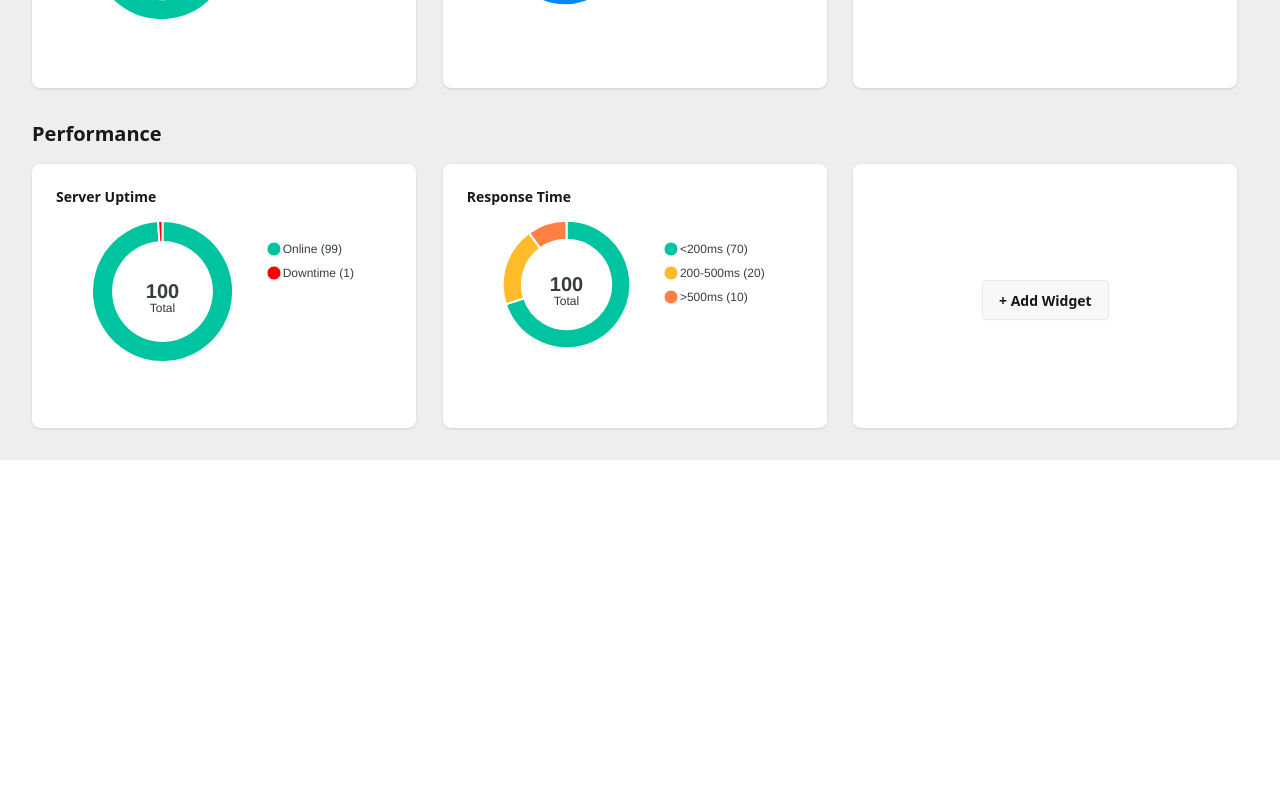
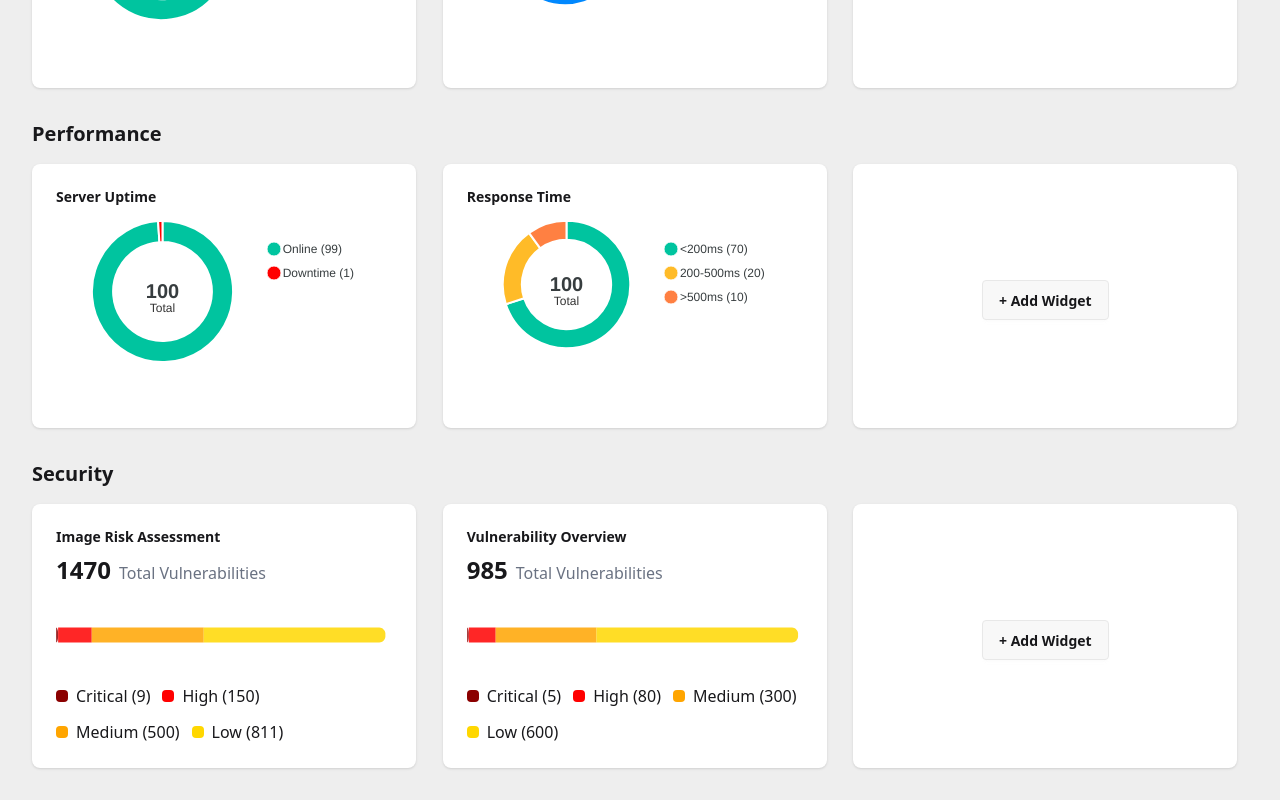
Before and after one commit to Yashyas/Dashboard-basic, a React (Vite) app in the folder frontend/: page / in a window 1280 px wide. Shown: the part 1000-1800 px from the top of the page. Before the commit the page ends 1460 px from the top, so only its background shows below. Built offline with nearby package versions, Linux system fonts and the light colour scheme.

Commit message:
horizontal stacked bar graph added

```diff
--- /dev/null
+++ b/frontend/src/components/RiskGraph.jsx
@@ -0,0 +1,87 @@
+import React from "react";
+import ReactApexChart from "react-apexcharts";
+
+function RiskGraph({ data }) {
+  const { labels, series, colors } = data;
+
+  const total = series.reduce((a, b) => a + b, 0);
+
+  // Build series as separate items so each gets its color
+  const chartSeries = labels.map((label, idx) => ({
+    name: label,
+    data: [series[idx]],
+  }));
+
+  const options = {
+    chart: {
+      type: "bar",
+      stacked: true,
+      toolbar: { show: false },
+      sparkline: { enabled: true },
+    },
+    plotOptions: {
+      bar: {
+        horizontal: true,
+        barHeight: "50%",
+        borderRadius: 6,
+      },
+    },
+    colors,
+    xaxis: {
+      categories: [""],
+      labels: { show: false },
+      axisTicks: { show: false },
+      axisBorder: { show: false },
+    },
+    yaxis: { show: false },
+    grid: { show: false },
+    dataLabels: { enabled: false },
+    legend: { show: false },
+    tooltip: {
+      y: {
+        formatter: (val, opts) =>
+          `${labels[opts.seriesIndex]}: ${val} vulnerabilities`,
+      },
+    },
+  };
+
+  return (
+    <div className="w-full h-full flex flex-col justify-between">
+      {/* Total vulnerabilities */}
+      <div className="flex items-baseline gap-2 mb-2">
+        <span className="text-2xl font-bold">{total}</span>
+        <span className="text-gray-500 text-sm sm:text-base">
+          Total Vulnerabilities
+        </span>
+      </div>
+
+      {/* Chart */}
+      <div className="flex-1 min-h-[20px] max-h-[30px] ">
+        <ReactApexChart
+          options={options}
+          series={chartSeries}
+          type="bar"
+          width="100%"
+          height="100%"
+        />
+      </div>
+
+      {/* Custom Legend */}
+      <div className="flex flex-wrap gap-3 mt-2 text-sm sm:text-base">
+        {labels.map((label, idx) => (
+          <div key={idx} className="flex items-center">
+            <span
+              className="w-3 h-3 mr-2 rounded"
+              style={{ backgroundColor: colors[idx] }}
+            ></span>
+            <span>
+              {label} ({series[idx]})
+            </span>
+          </div>
+        ))}
+      </div>
+    </div>
+  );
+}
+
+export default RiskGraph;
--- a/frontend/src/data/categories.json
+++ b/frontend/src/data/categories.json
@@ -76,5 +76,28 @@
         }
       }
     ]
+  },
+  {
+    "category": "Security",
+    "widgets": [
+      {
+        "title": "Image Risk Assessment",
+        "component": "RiskGraph",
+        "data": {
+          "labels": ["Critical", "High", "Medium", "Low"],
+          "series": [9, 150, 500, 811],
+          "colors": ["#8B0000", "#FF0000", "#FFA500", "#FFD700"]
+        }
+      },
+      {
+        "title": "Vulnerability Overview",
+        "component": "RiskGraph",
+        "data": {
+          "labels": ["Critical", "High", "Medium", "Low"],
+          "series": [5, 80, 300, 600],
+          "colors": ["#8B0000", "#FF0000", "#FFA500", "#FFD700"]
+        }
+      }
+    ]
   }
 ]
--- /dev/null
+++ b/frontend/src/data/risk.json
@@ -0,0 +1,15 @@
+
+  {
+    "category": "Security",
+    "widgets": [
+      {
+        "title": "Image Risk Assessment",
+        "component": "RiskGraph",
+        "data": {
+          "labels": ["Critical", "High", "Medium", "Low"],
+          "series": [9, 150, 500, 811],
+          "colors": ["#8B0000", "#FF0000", "#FFA500", "#FFD700"]
+        }
+      }
+    ]
+  }
--- a/frontend/src/pages/Categories.jsx
+++ b/frontend/src/pages/Categories.jsx
@@ -1,5 +1,6 @@
 import React from "react";
 import Chart from "../components/Chart";
+import RiskGraph from "../components/RiskGraph";
 import Widget from "../components/Widget";
 import DashboardNav from "../components/DashboardNav";
 import useCategoriesStore from "../store/store";
@@ -9,10 +10,14 @@ function Categories() {
 
   // helper to render the right component
   const renderComponent = (widget) => {
-    if (widget.component === "Chart") {
-      return <Chart data={widget.data} />;
+    switch (widget.component) {
+      case "Chart":
+        return <Chart data={widget.data} />;
+      case "RiskGraph":
+        return <RiskGraph title={widget.title} data={widget.data} />;
+      default:
+        return null;
     }
-    return null; // fallback for future components
   };
 
   return (
```
